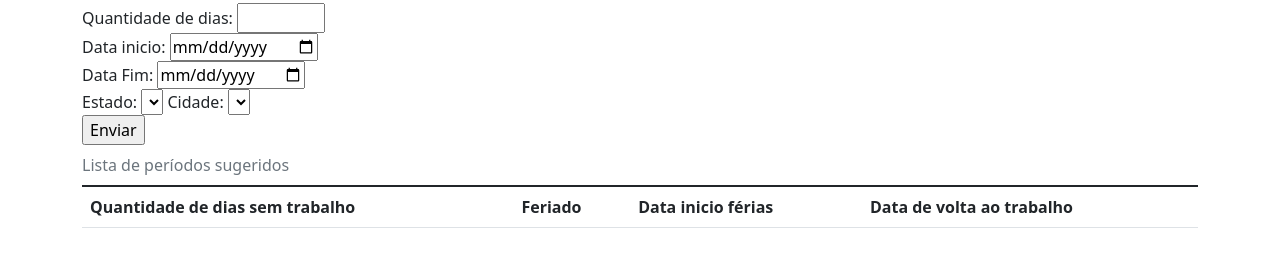
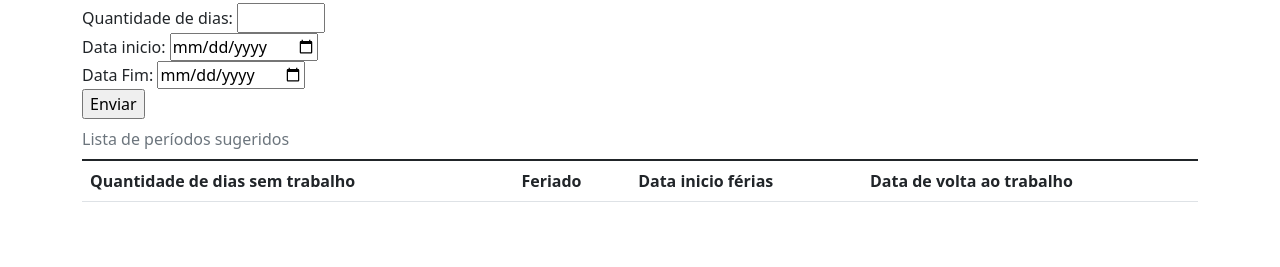
Before and after one commit to Vini9-9/plan-my-vacation, a plain HTML site: page index.html in a window 1280 px wide. Shown: the part 53-320 px from the top of the page. Drawn offline with nearby package versions, Linux system fonts and the light colour scheme; no server answers.

Commit message:
Removido filtro por localidade

```diff
--- a/index.html
+++ b/index.html
@@ -33,12 +33,12 @@
             </div>
         </div>
 
-        <div class="localidade">
+<!--         <div class="localidade">
             <label>Estado:</label>
             <select name="estado" id="estado-sigla"></select>
             <label>Cidade:</label>
             <select name="cidade" id="cidade-nome"></select>
-        </div>
+        </div> -->
 
         <input type="submit" value="Enviar" onclick="enviarDados()">
         <div class="container-resultados">
```
